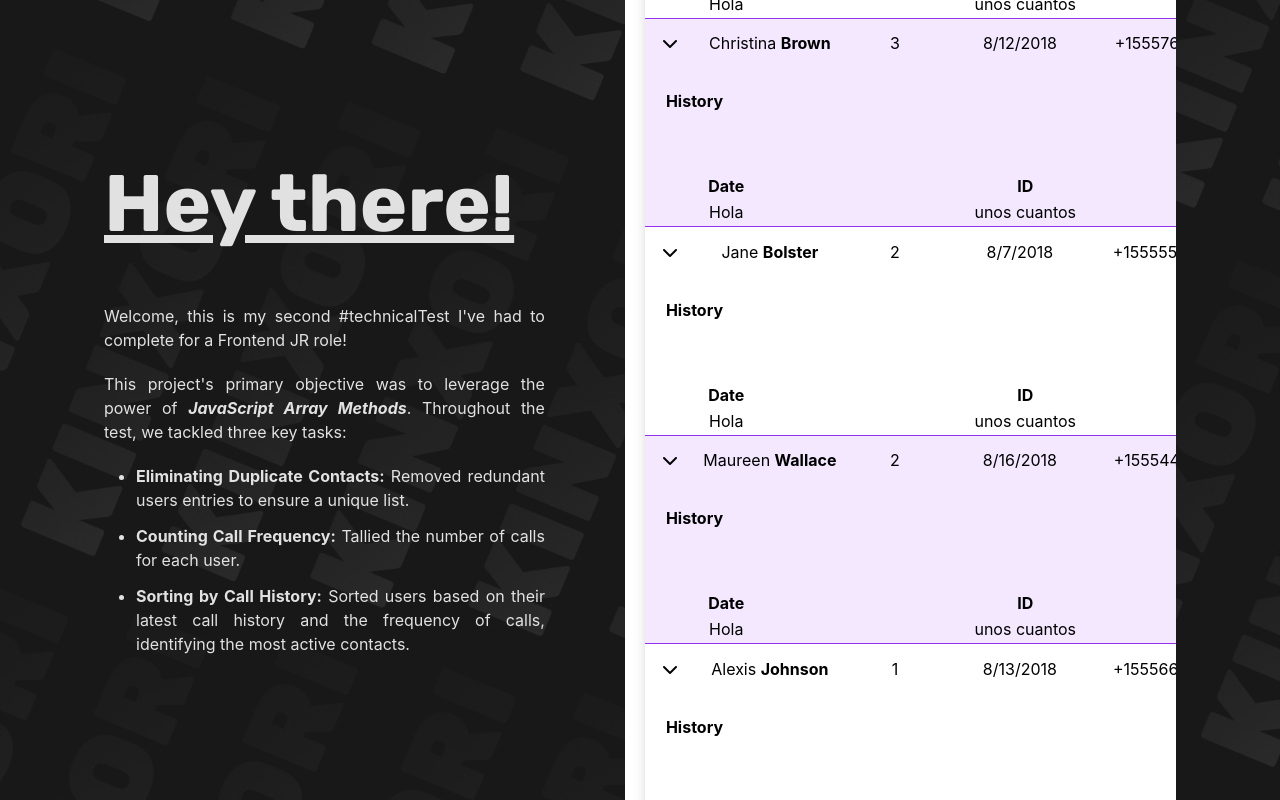
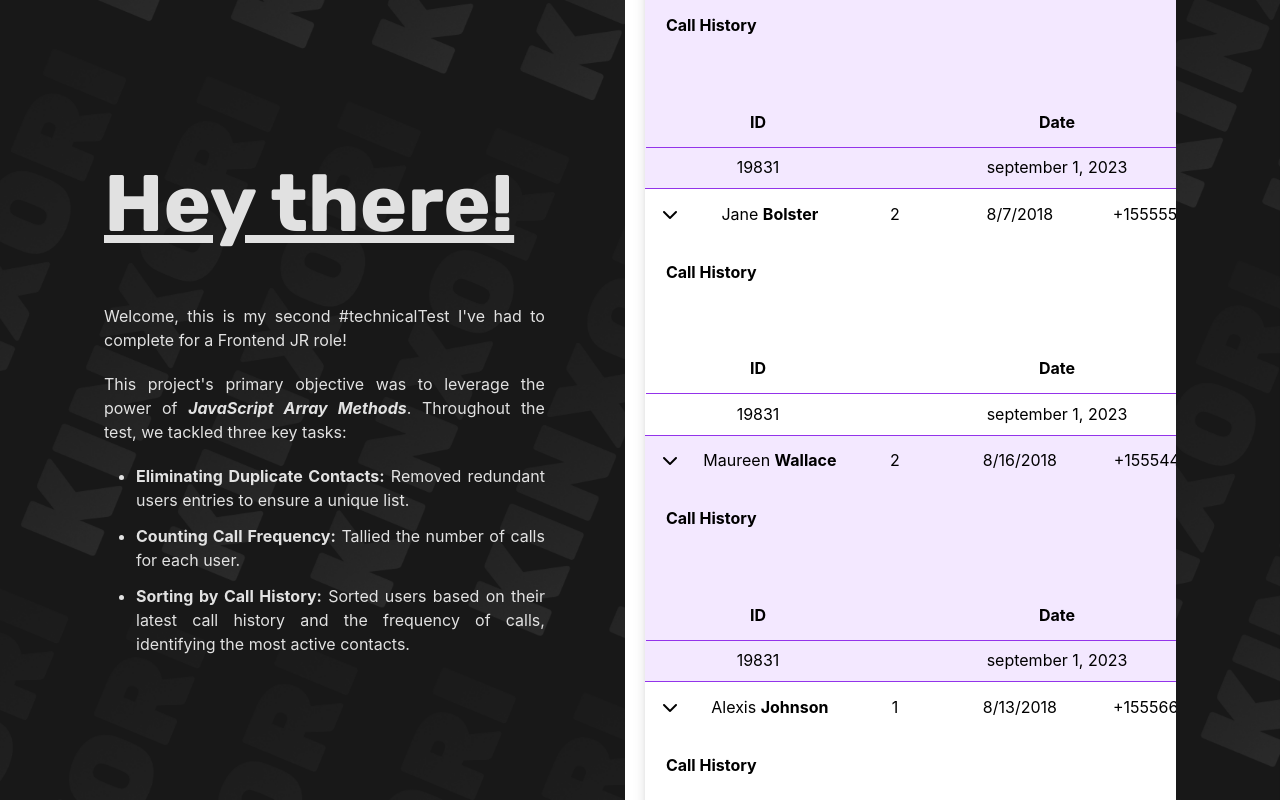
Before and after one commit to kinxori/technical-test-2, a React (Vite) app: page / in a window 1280 px wide. Shown: the top 800 px of the page. Built offline with nearby package versions, Linux system fonts and the light colour scheme.

Commit message:
adding basic structure for more details

```diff
--- a/src/components/UserFilter.jsx
+++ b/src/components/UserFilter.jsx
@@ -46,7 +46,7 @@ export default function UserFilterComponent() {
                 <i>Amount</i>
               </th>
               <th className="min-w-[150px]">
-                <i>Date</i>
+                <i>Last Call</i>
                 <h5 className="text-white/50 text-[10px] font-normal ">(mm/dd/yyyy)</h5>
               </th>
               <th className="min-w-[150px]  ">
@@ -80,19 +80,19 @@ export default function UserFilterComponent() {
                 <tr className="h-fit">
                   <td colSpan={5}>
                     <div className="w-full">
-                      <h3 className="font-bold text-left p-5">History</h3>
+                      <h3 className="font-bold text-left p-5">Call History</h3>
                       <div className="border-box p-5 font-bold  w-[100%] "></div>
                       <table className="w-full  ">
                         <thead>
-                          <tr>
-                            <th>Date</th>
-                            <th>ID</th>
+                          <tr className="h-[50px]">
+                            <th className="min-w-[150px]">ID</th>
+                            <th className="min-w-[250px]">Date</th>
                           </tr>
                         </thead>
                         <tbody>
-                          <tr>
-                            <td>Hola</td>
-                            <td>unos cuantos</td>
+                          <tr className="h-[40px] border-purple-600 border-t-[1px]">
+                            <td>19831</td>
+                            <td>september 1, 2023</td>
                           </tr>
                         </tbody>
                       </table>
```
